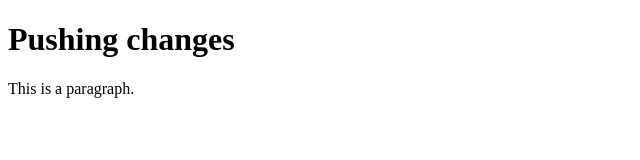
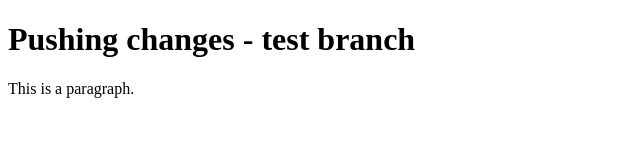
Before and after one commit to kenankomah/git-demo, a plain HTML site: page web/index.html in a window 1280 px wide. Shown: the whole page, without its empty margins (0-640 px from the left). Drawn offline with Linux system fonts and the light colour scheme.

Commit message:
branch testing

```diff
--- a/web/index.html
+++ b/web/index.html
@@ -5,7 +5,7 @@
 </head>
 <body>
 
-<h1>Pushing changes</h1>
+<h1>Pushing changes - test branch</h1>
 <p>This is a paragraph.</p>
 
 </body>
```
